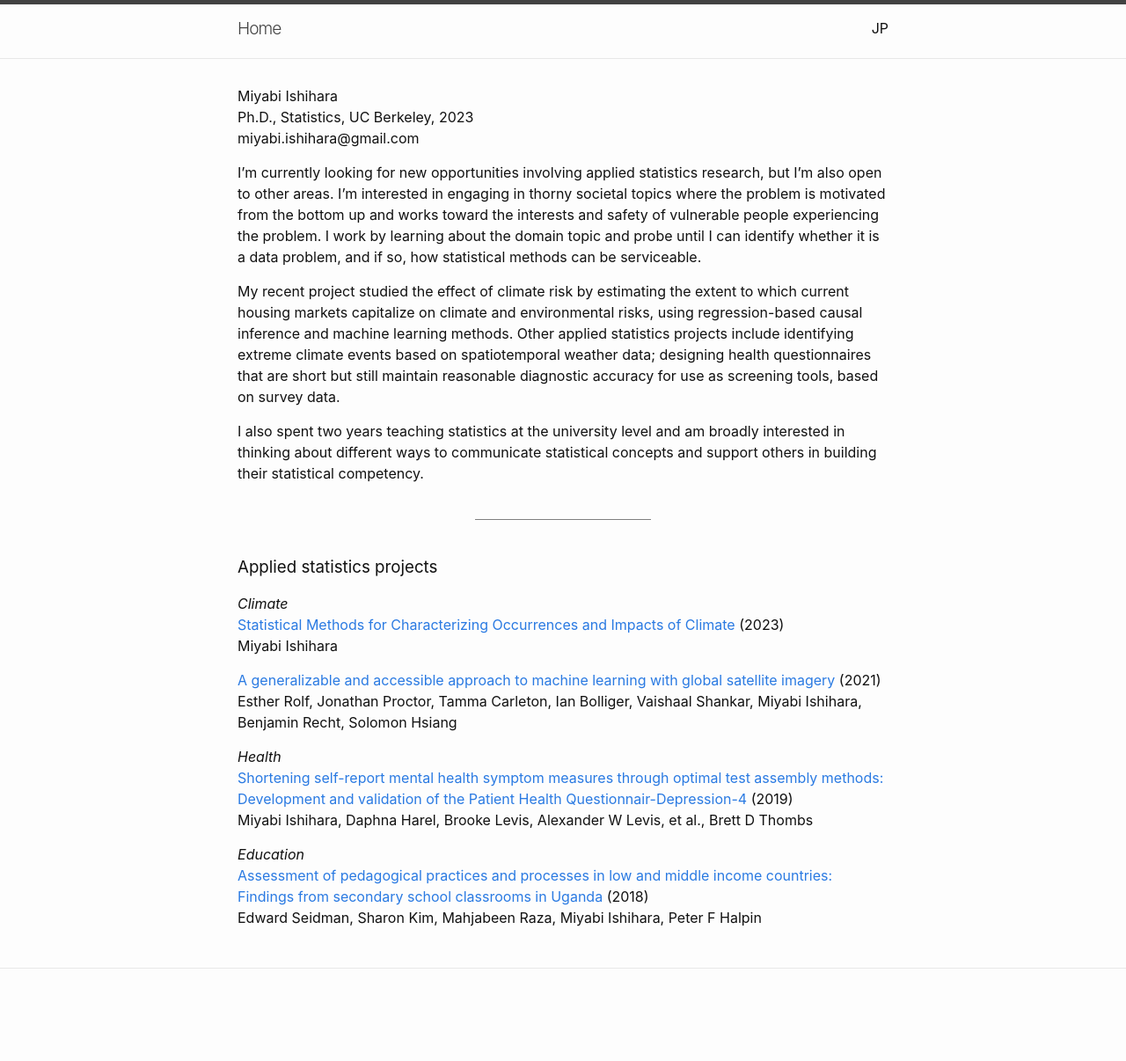
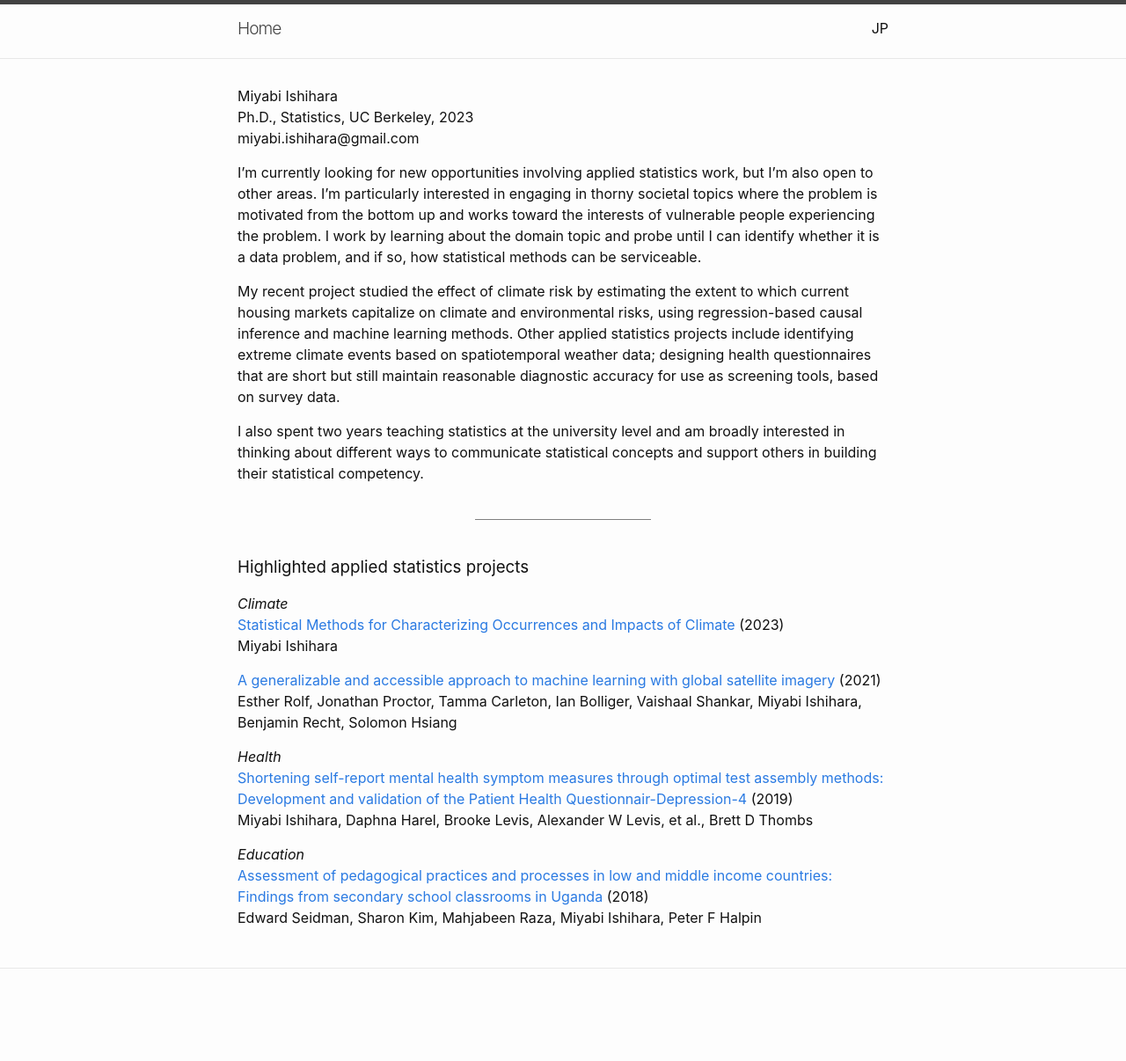
Before and after one commit to MiyabiIshihara/miyabiishihara.github.io, a Jekyll site: the page built from index.md, in a window 1280 px wide. Shown: the whole page at 88% size. Built offline with Jekyll 4.4.1, drawn with Linux system fonts in a browser that asks for light colours.

Commit message:
minor fixes on home page

```diff
--- a/index.md
+++ b/index.md
@@ -12,7 +12,7 @@ Miyabi Ishihara
 Ph.D., Statistics, UC Berkeley, 2023
 miyabi.ishihara@gmail.com
 
-I'm currently looking for new opportunities involving applied statistics research, but I'm also open to other areas. I'm interested in engaging in thorny societal topics where the problem is motivated from the bottom up and works toward the interests and safety of vulnerable people experiencing the problem. I work by learning about the domain topic and probe until I can identify whether it is a data problem, and if so, how statistical methods can be serviceable.
+I'm currently looking for new opportunities involving applied statistics work, but I'm also open to other areas. I'm particularly interested in engaging in thorny societal topics where the problem is motivated from the bottom up and works toward the interests of vulnerable people experiencing the problem. I work by learning about the domain topic and probe until I can identify whether it is a data problem, and if so, how statistical methods can be serviceable.
 
 My recent project studied the effect of climate risk by estimating the extent to which current housing markets capitalize on climate and environmental risks, using regression-based causal inference and machine learning methods. Other applied statistics projects include identifying extreme climate events based on spatiotemporal weather data; designing health questionnaires that are short but still maintain reasonable diagnostic accuracy for use as screening tools, based on survey data.
 
@@ -27,7 +27,7 @@ I also spent two years teaching statistics at the university level and am broadl
 
 
 
-### Applied statistics projects
+### Highlighted applied statistics projects
 <!--  [Google Scholar](https://scholar.google.com/citations?user=zz73hA4AAAAJ&hl=ja) -->
 
 *Climate*
```
Also changed, not shown: about.md (+2 -1 lines), 5 other files.
